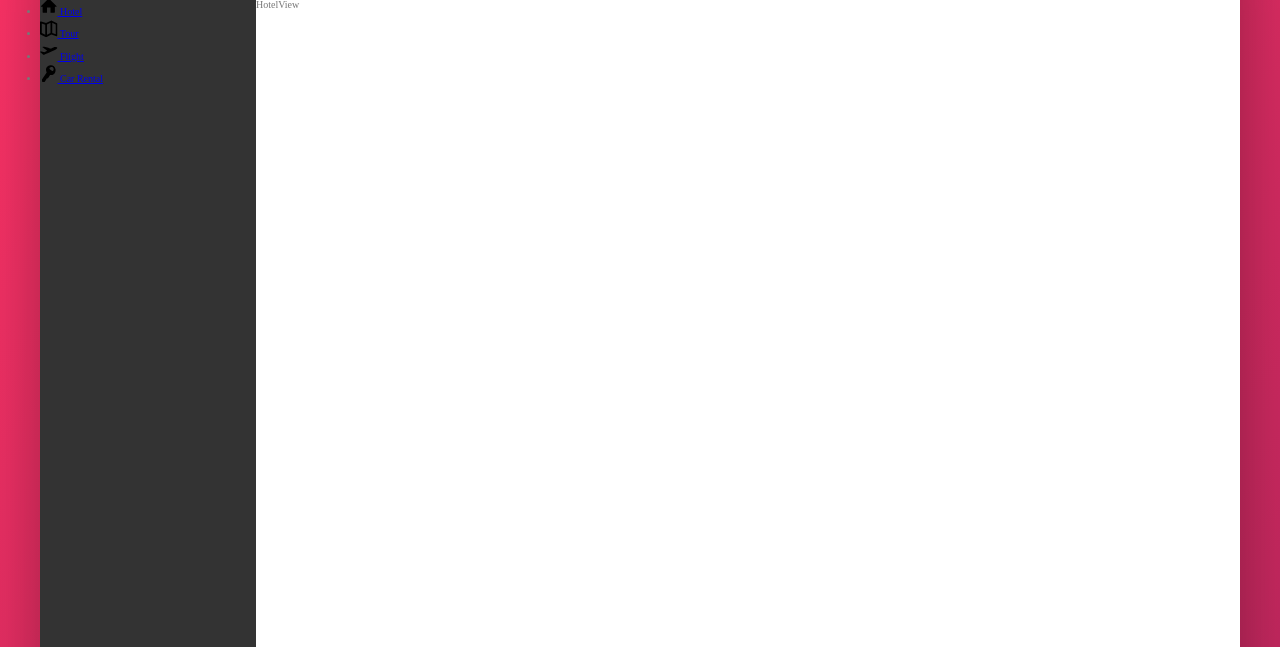
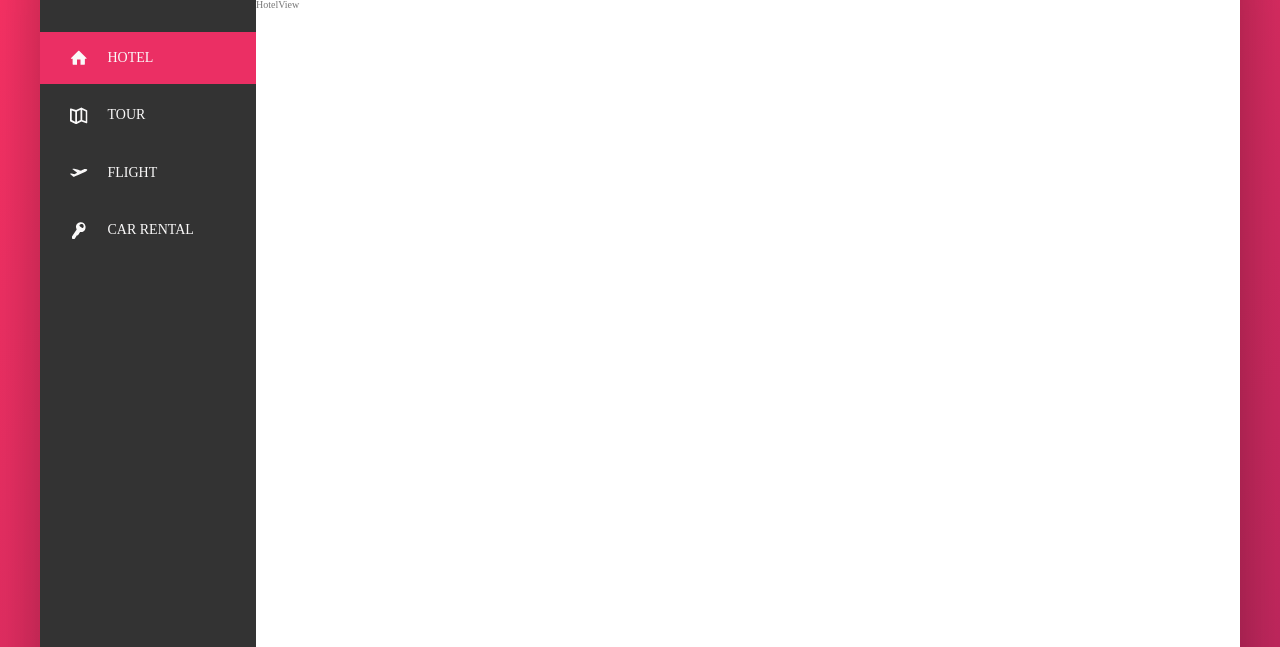
Before and after one commit to sinajamoly/BookingApp, a website: page index.html in a window 1280 px wide. Shown: the part 153-800 px from the top of the page. Drawn offline with Linux system fonts and the light colour scheme.

Commit message:
side bar designed finished

```diff
--- a/index.html
+++ b/index.html
@@ -45,7 +45,7 @@
             <div class="content">
                 <nav class="sidebar">
                     <ul class="side-nav">
-                        <li class="side-nav__item">
+                        <li class="side-nav__item side-nav__item--active">
                             <a href="#" class="side-nav__link">
                                 <svg class="side-nav__icon">
                                     <use xlink:href="img/sprite.svg#icon-home"></use>
--- a/sass/_component.scss
+++ b/sass/_component.scss
@@ -126,15 +126,57 @@
 /////////////////////////////////////////////////////////////////
 // Side Navigation
 .side-nav{
+  font-size: 1.4rem;
+  list-style: none;
+  margin-top: 3.5rem;
+
   &__item{
+    position: relative;
+    &:not(:last-child){
+      margin-bottom: .5rem;
+    }
+  }
 
+  &__item::before{
+    content: "";
+    position: absolute;
+    top: 0;
+    left: 0;
+    height: 100%;
+    width: 3px;
+    background-color: var(--color-primary);
+    transition: transform .2s ,width .4s .2s;
+    transform: scaleY(0);
   }
-  &__link{
 
+  &__item:hover::before,
+  &__item--active::before{
+    transform: scaleY(1);
+    width: 100%;
   }
+
+  &__item:active::before{
+    background-color: var(--color-primary-light);
+  }
+
+  &__link:link,
+  &__link:visited{
+    color: var(--color-Grey-light-1);
+    text-decoration: none;
+    text-transform: uppercase;
+    //display: block;
+    position: relative;
+    z-index: 10;
+    padding: 1.5rem 3rem;
+    display: flex;
+    align-items: center;
+  }
+
   &__icon{
     width: 1.75rem;
     height: 1.75rem;
+    margin-right: 2rem;
+    fill: currentColor;
   }
 }
 
```
Also changed, not shown: css/style.css.
